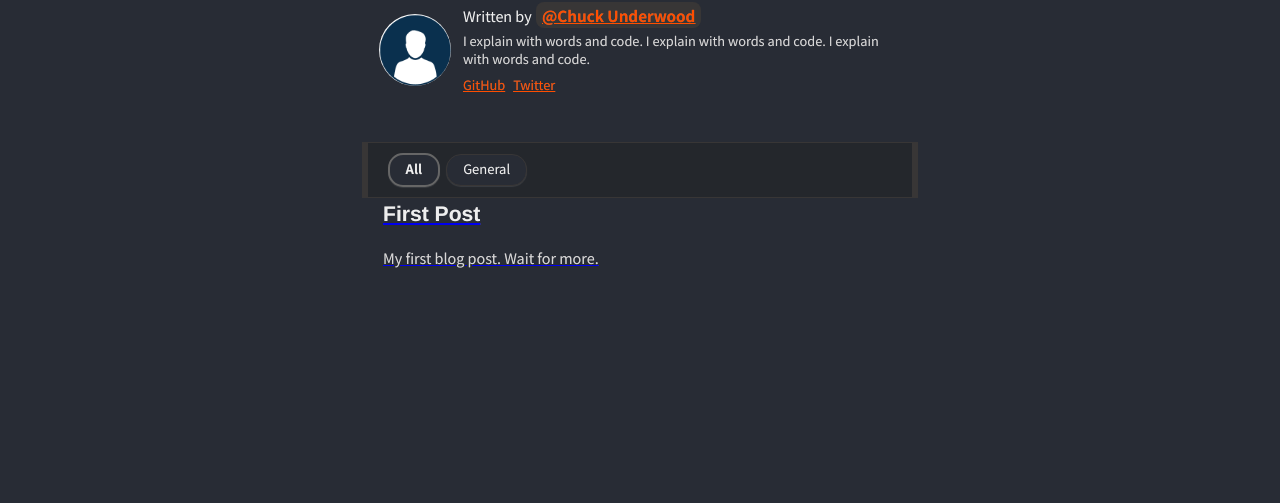
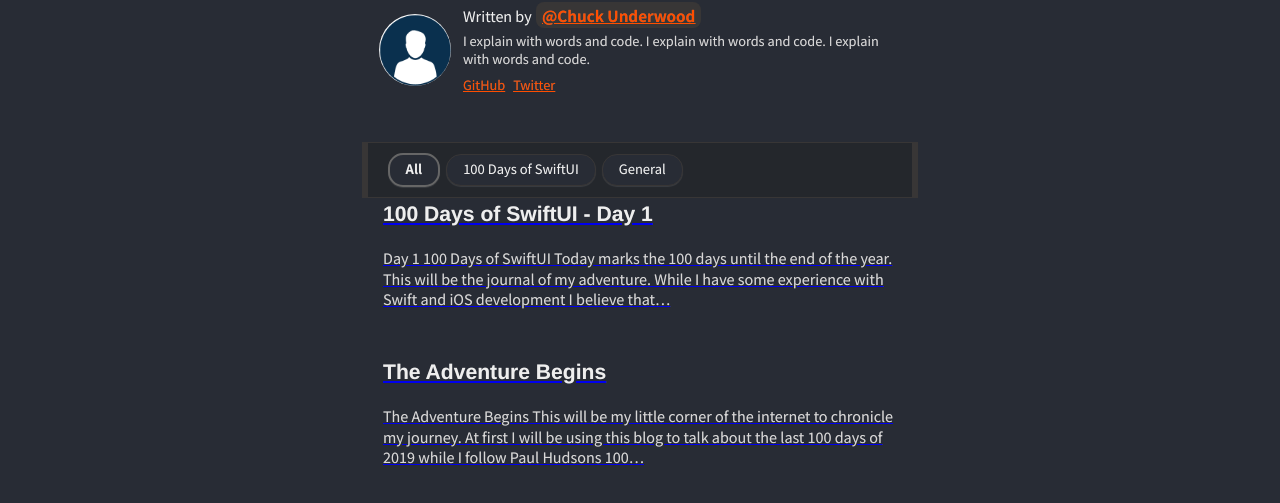
Before and after one commit to chillieguy/chillieguy_source, a Gatsby site: page / in a window 1280 px wide. Shown: the part 169-672 px from the top of the page. Built offline with nearby package versions, Linux system fonts and the light colour scheme; Gatsby itself is replaced by a stand-in of ours; some packages are replaced by stand-ins of ours; what typography-theme-github would draw is missing.

Commit message:
Add 100 Dasy of SwiftUI post

```diff
--- /dev/null
+++ b/content/blog/100 Days of SwiftUI/100-days-of-swiftui---day-1.md
@@ -0,0 +1,14 @@
+---
+title: 100 Days of SwiftUI - Day 1
+date: 2019-09-23 04:09:04
+category: 100 Days of SwiftUI
+---
+
+## Day 1
+### 100 Days of SwiftUI
+
+Today marks the 100 days until the end of the year.  This will be the journal of my adventure.
+
+While I have some experience with Swift and iOS development I believe that following the [100 Days of SwiftUI](https://www.hackingwithswift.com/100/swiftui) will provide a good review of the fundamentals while learning about Apples new SwiftUI framework.
+
+[Day One](https://www.hackingwithswift.com/100/swiftui/1) was a review of variables and constants.  Tests are provided to make sure you understand the lessons for the day.
--- a/content/blog/General/first-post.md
+++ b/content/blog/General/first-post.md
@@ -1,8 +1,12 @@
 ---
-title: First Post
+title: The Adventure Begins
 date: 2019-09-22 16:09:08
 category: General
 ---
 
 
-My first blog post. Wait for more.
+## The Adventure Begins
+
+This will be my little corner of the internet to chronicle my journey.
+
+At first I will be using this blog to talk about the last 100 days of 2019 while I follow Paul Hudsons [100 Days of SwiftUI](https://www.hackingwithswift.com/100/swiftui). If you are looking to join the 100 Days of Code Challenge Paul has created a framework to help you learn Swift, SwiftUI and most importantly keep you on track.
--- a/package.json
+++ b/package.json
@@ -81,6 +81,6 @@
     "build": "gatsby build",
     "lh": "lighthousebot",
     "fix-semi": "eslint --quiet --ignore-pattern node_modules --ignore-pattern public --parser babel-eslint --no-eslintrc --rule '{\"semi\": [2, \"never\"], \"no-extra-semi\": [2]}' --fix gatsby-node.js",
-    "move": "rm -rf /Users/chuckunderwood/code/Chillieguy/public/* && cp -R /Users/chuckunderwood/code/chillieguy_source/public/* /Users/chuckunderwood/code/Chillieguy/public"
+    "move": "cp -R /Users/chuckunderwood/code/chillieguy_source/public/* /Users/chuckunderwood/code/Chillieguy/public"
   }
 }
```
